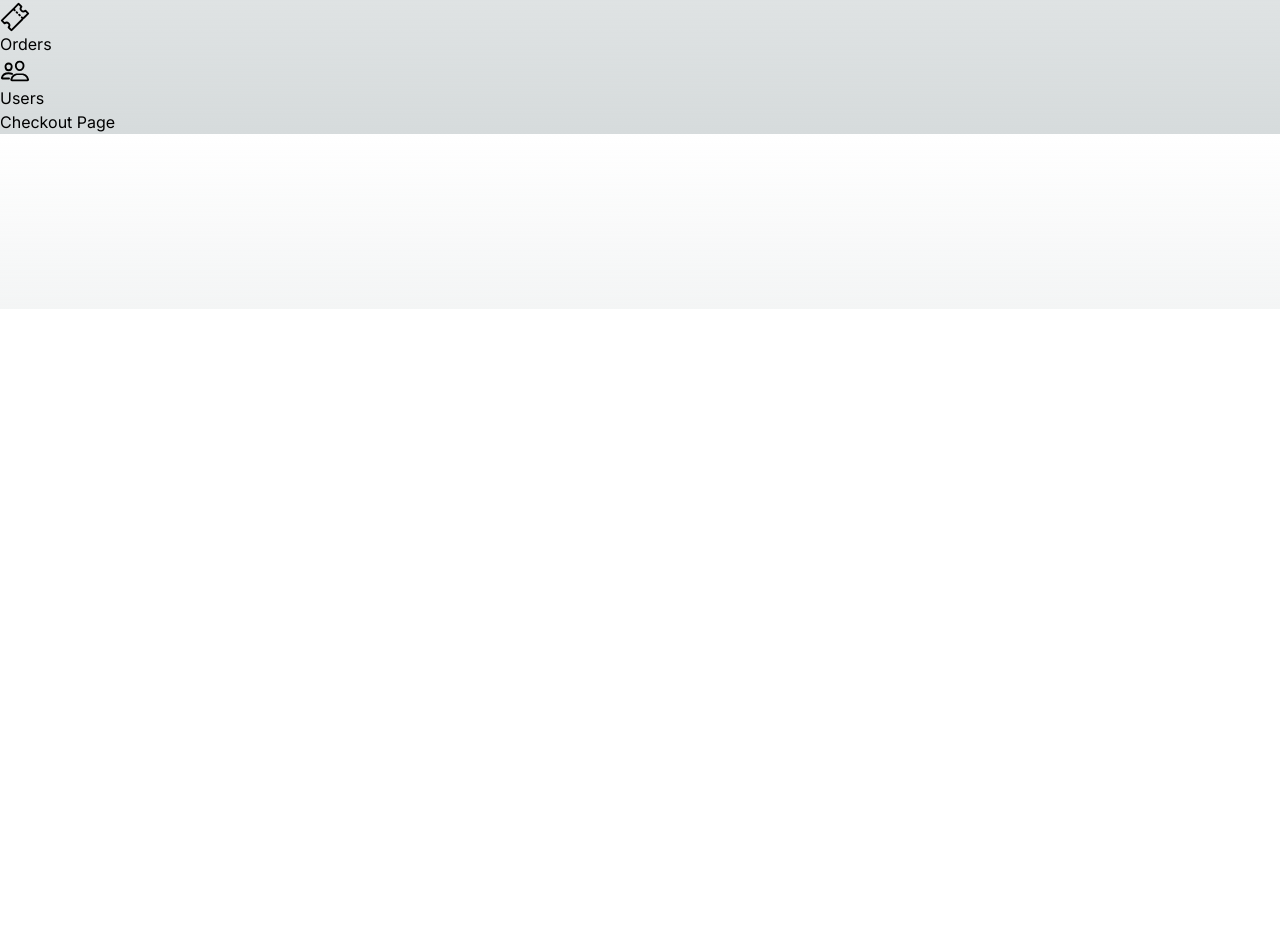
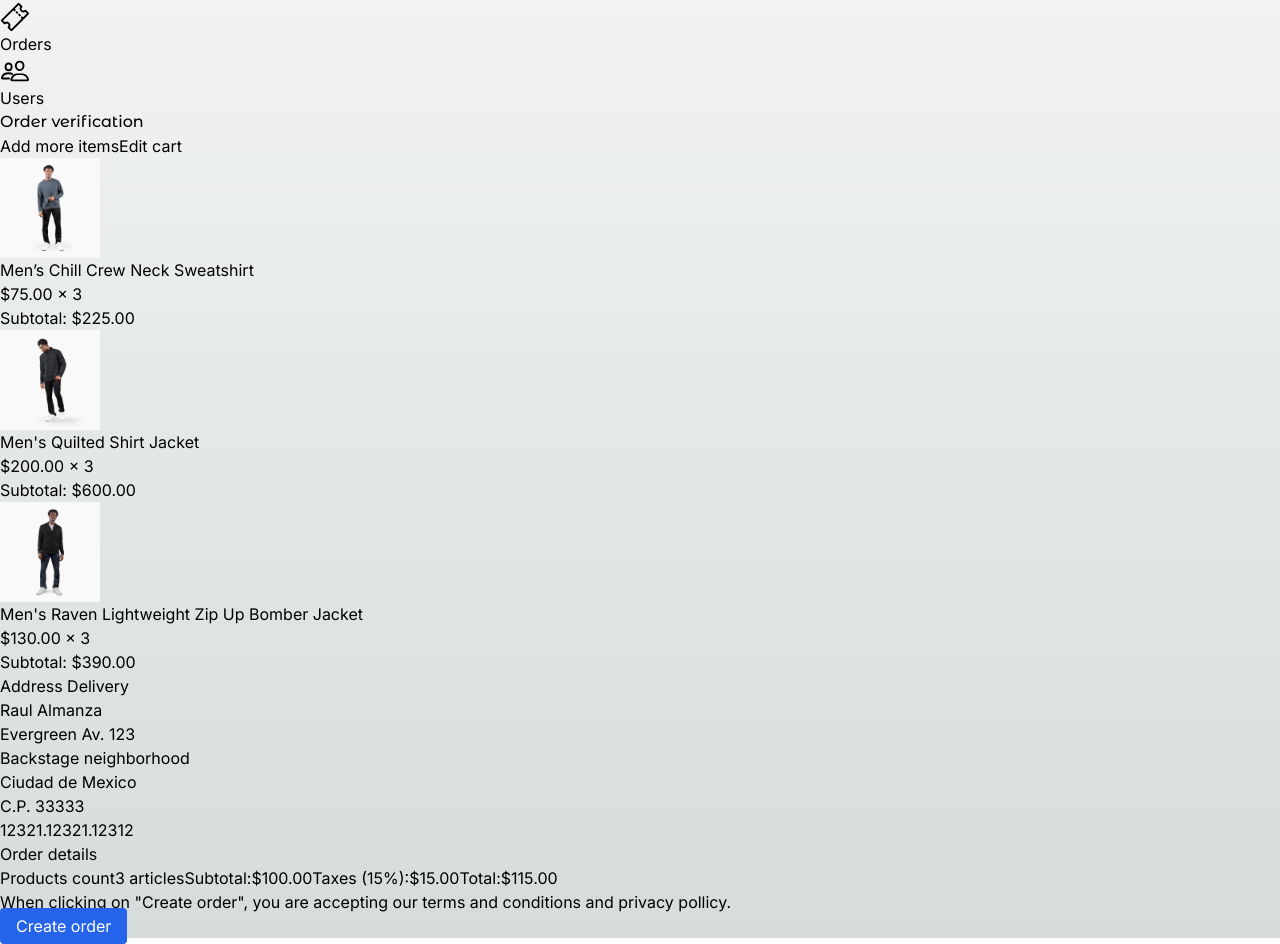
Before and after one commit to Ruli-AlSe/onshop-ecommerce-nextjs, a Next.js app: page /checkout in a window 1280 px wide. Shown: the part 491-1435 px from the top of the page. Before the commit the page ends 800 px from the top, so only its background shows below. Built offline with nearby package versions, Linux system fonts and the light colour scheme.

Commit message:
Create basic layout of checkout page

```diff
--- a/src/app/(shop)/checkout/page.tsx
+++ b/src/app/(shop)/checkout/page.tsx
@@ -1,7 +1,100 @@
-export default function CheckoutPage() {
+import Image from 'next/image';
+import Link from 'next/link';
+
+import { Title } from '@/components';
+import { initialData } from '@/seed/seed';
+
+const productsInCart = [initialData.products[0], initialData.products[1], initialData.products[2]];
+
+export default function CcheckoutPage() {
   return (
-    <div>
-      <h1>Checkout Page</h1>
+    <div className="flex justify-center items-center mb-72 px-10 sm:px-0">
+      <div className="flex flex-col w-[1000px]">
+        <Title title="Order verification" />
+
+        <div className="grid grid-cols-1 sm:grid-cols-2 gap-10">
+          {/* cart */}
+          <div className="flex flex-col mt-5">
+            <span className="text-xl">Add more items</span>
+            <Link href="/cart" className="underline mb-5">
+              Edit cart
+            </Link>
+
+            {/* items */}
+            {productsInCart.map((product) => (
+              <div key={product.slug} className="flex mb-5">
+                <Image
+                  src={`/products/${product.images[0]}`}
+                  width={100}
+                  height={100}
+                  style={{
+                    width: '100px',
+                    height: '100px',
+                  }}
+                  alt={product.title}
+                  className="mr-5 rounded"
+                />
+                <div>
+                  <p>{product.title}</p>
+                  <p>${product.price.toFixed(2)} x 3</p>
+                  <p className="font-bold">Subtotal: ${(product.price * 3).toFixed(2)}</p>
+                </div>
+              </div>
+            ))}
+          </div>
+
+          {/* checkout - order details */}
+          <div className="bg-white rounded-xl shadow-xl p-7">
+            <h2 className="text-2xl mb-2">Address Delivery</h2>
+            <div className="mb-10">
+              <p className="text-xl">Raul Almanza</p>
+              <p>Evergreen Av. 123</p>
+              <p>Backstage neighborhood</p>
+              <p>Ciudad de Mexico</p>
+              <p>C.P. 33333</p>
+              <p>12321.12321.12312</p>
+            </div>
+
+            {/* divider */}
+            <div className="w-full h-0.5 rounded bg-gray-200 mb-10" />
+
+            <h2 className="text-2xl mb-2">Order details</h2>
+            <div className="grid grid-cols-2">
+              <span>Products count</span>
+              <span className="text-right">3 articles</span>
+
+              <span>Subtotal:</span>
+              <span className="text-right">$100.00</span>
+
+              <span>Taxes (15%):</span>
+              <span className="text-right">$15.00</span>
+
+              <span className="mt-5 text-2xl">Total:</span>
+              <span className="mt-5 text-2xl text-right">$115.00</span>
+            </div>
+
+            <div className="mt-5 mb-2 w-full">
+              {/* disclaimer */}
+              <p className="mb-5">
+                <span className="text-xs">
+                  When clicking on &quot;Create order&quot;, you are accepting our{' '}
+                  <a href="#" className="underline">
+                    terms and conditions
+                  </a>{' '}
+                  and{' '}
+                  <a href="#" className="underline">
+                    privacy pollicy.
+                  </a>
+                </span>
+              </p>
+
+              <Link href="/orders/123" className="flex btn-primary justify-center">
+                Create order
+              </Link>
+            </div>
+          </div>
+        </div>
+      </div>
     </div>
   );
 }
```
